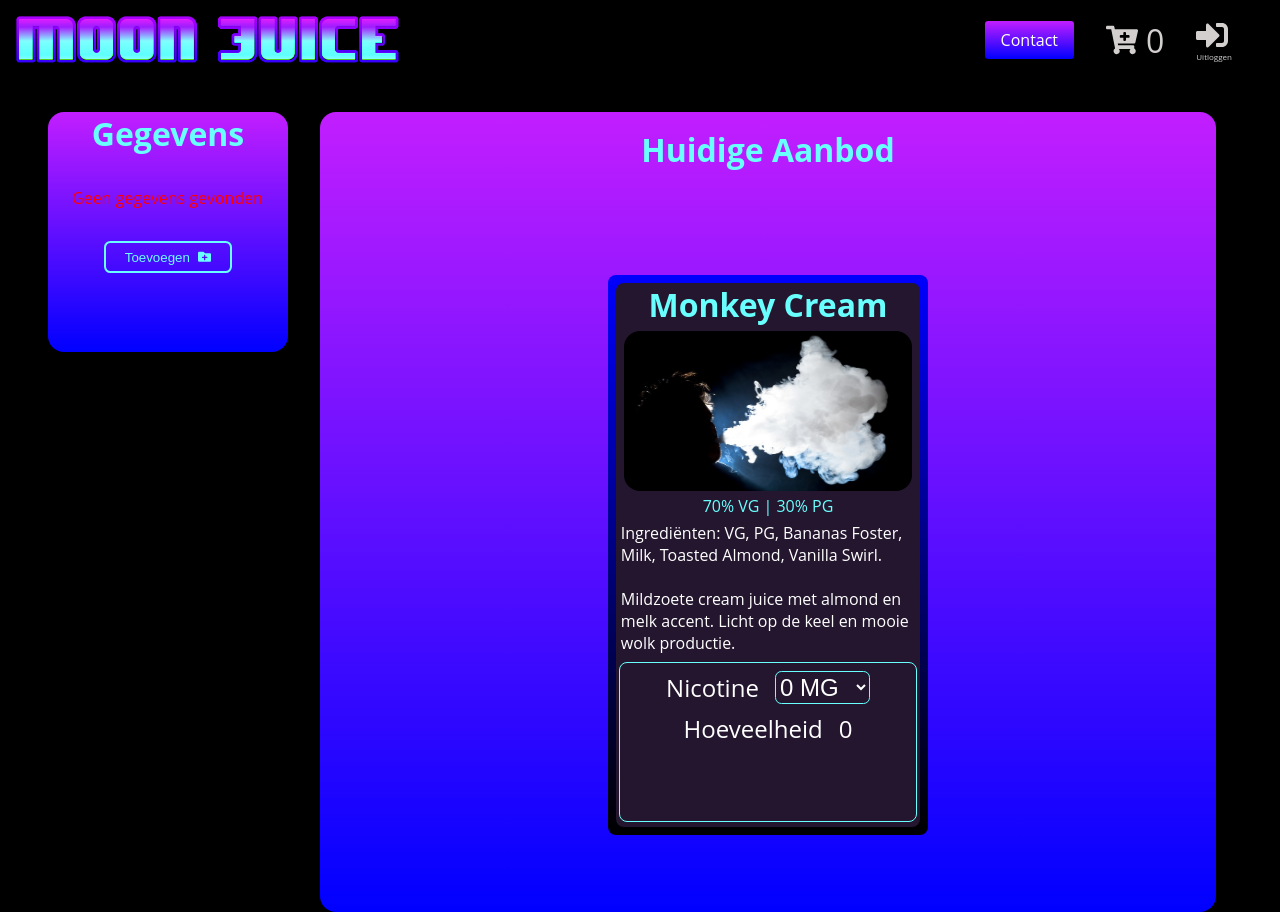
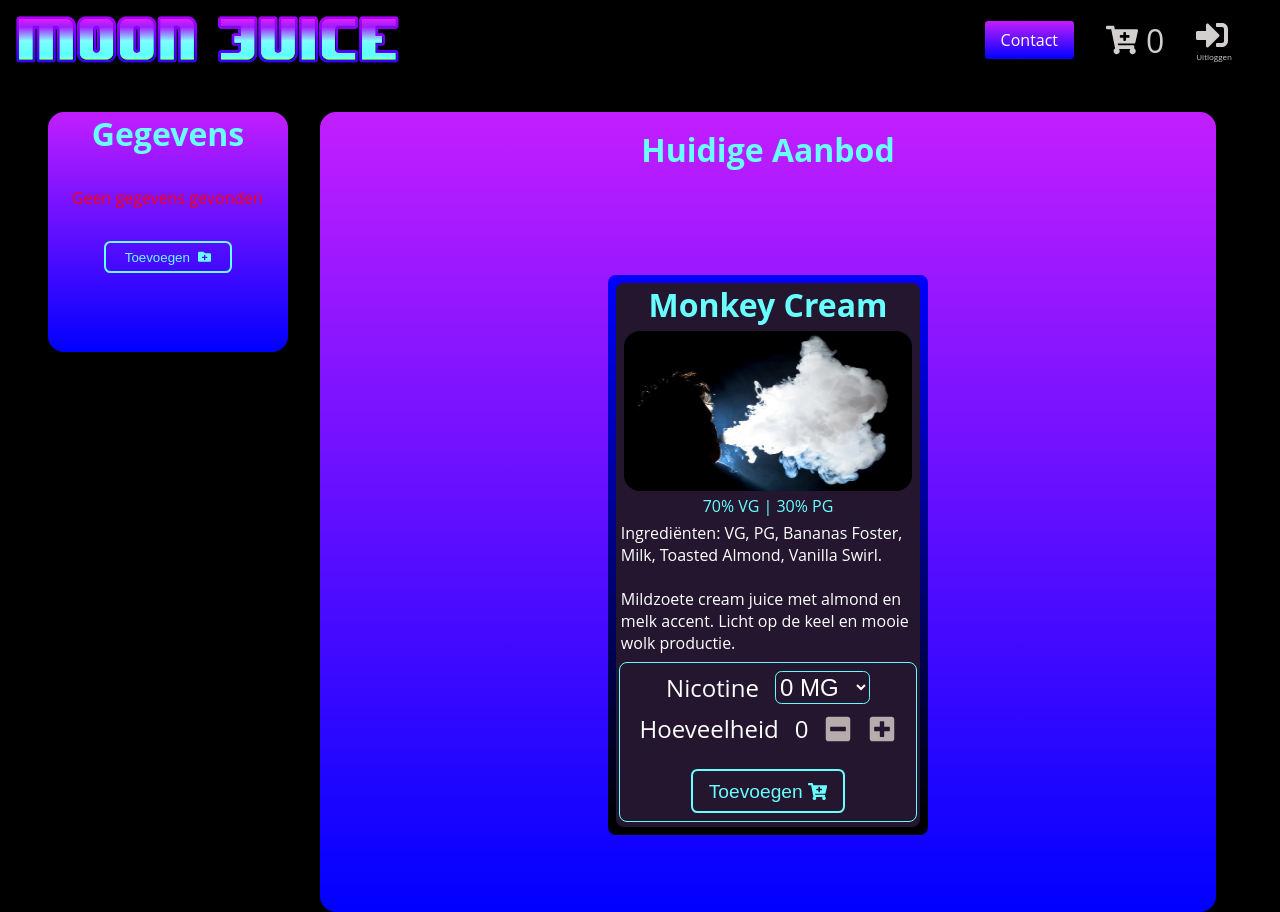
Before and after one commit to 0xRomRom/Juice-Store, a React (Create React App) app in the folder juice-store/: page /dashboard in a window 1280 px wide. Built offline with nearby package versions, Linux system fonts and the light colour scheme; no server answers.

Commit message:
Shopping cart open logic working

```diff
--- a/juice-store/src/components/dashboard/Dashboard.js
+++ b/juice-store/src/components/dashboard/Dashboard.js
@@ -1,11 +1,15 @@
 import cl from "./Dashboard.module.css";
 import { useNavigate } from "react-router-dom";
-import { useEffect } from "react";
+import { useEffect, useState } from "react";
 import Nav from "./dashboardComponents/Nav";
 import UserInfo from "./dashboardComponents/UserInfo";
 import CurrentStock from "./dashboardComponents/CurrentStock";
+import ShoppingCart from "./dashboardComponents/ShoppingCart";
 
 const Dashboard = (props) => {
+  const [orderCount, setOrderCount] = useState(0);
+  const [cartOpen, setCartOpen] = useState(false);
+
   const navigate = useNavigate();
   useEffect(() => {
     if (props.user === "") {
@@ -15,9 +19,10 @@ const Dashboard = (props) => {
 
   return (
     <div className={cl.dashboard}>
-      <Nav setUser={props.setUser} />
+      <Nav setUser={props.setUser} count={orderCount} cartOpen={setCartOpen} />
       <UserInfo user={props.user} />
-      <CurrentStock />
+      <CurrentStock counter={setOrderCount} />
+      {cartOpen ? <ShoppingCart closeCart={setCartOpen} /> : null}
     </div>
   );
 };
--- a/juice-store/src/components/dashboard/dashboardComponents/CurrentStock.js
+++ b/juice-store/src/components/dashboard/dashboardComponents/CurrentStock.js
@@ -1,9 +1,22 @@
 import cl from "./CurrentStock.module.css";
 import logo1 from "../../img/modalimg.png";
-import React, { useState } from "react";
+import React, { useState, useRef } from "react";
+import { FaPlusSquare, FaMinusSquare, FaCartPlus } from "react-icons/fa";
 
-const CurrentStock = () => {
+const CurrentStock = (props) => {
   const [counter1, setCounter1] = useState(0);
+  const nicotineRef1 = useRef(0);
+
+  const incrementCount1 = () => {
+    setCounter1((prevCount) => prevCount + 1);
+  };
+  const decrementCount1 = () => {
+    if (counter1 === 0) return;
+    setCounter1((prevCount) => prevCount - 1);
+  };
+  const submitOrder1 = () => {
+    props.counter((prevCount) => prevCount + counter1);
+  };
 
   return (
     <div className={cl.modal}>
@@ -25,7 +38,7 @@ const CurrentStock = () => {
                 <span htmlFor="nicotine" className={cl.label}>
                   Nicotine
                 </span>
-                <select id="nicotine" className={cl.select}>
+                <select id="nicotine" className={cl.select} ref={nicotineRef1}>
                   <option value="0">0 MG</option>
                   <option value="3">3 MG</option>
                   <option value="6">6 MG</option>
@@ -38,6 +51,13 @@ const CurrentStock = () => {
               <div className={cl.hoeveelheidBox}>
                 <span className={cl.label}>Hoeveelheid</span>
                 <span className={cl.count}>{counter1}</span>
+                <FaMinusSquare className={cl.icon} onClick={decrementCount1} />
+                <FaPlusSquare className={cl.icon} onClick={incrementCount1} />
+              </div>
+              <div className={cl.submitBox}>
+                <button className={cl.submitButton} onClick={submitOrder1}>
+                  Toevoegen <FaCartPlus className={cl.fa} />
+                </button>
               </div>
             </div>
           </div>
--- a/juice-store/src/components/dashboard/dashboardComponents/CurrentStock.module.css
+++ b/juice-store/src/components/dashboard/dashboardComponents/CurrentStock.module.css
@@ -115,6 +115,7 @@
   outline: 0;
   border-radius: 0.4rem;
   font-size: 1.5rem;
+  cursor: pointer;
 }
 
 .select option {
@@ -144,3 +145,46 @@
   align-items: center;
   font-family: "Open Sans";
 }
+
+.icon {
+  color: rgb(183, 171, 171);
+  font-size: 1.75rem;
+  margin-top: 0.2rem;
+  cursor: pointer;
+  transition: all 0.2s ease-in-out;
+}
+
+.icon:hover {
+  color: white;
+}
+
+.submitBox {
+  position: relative;
+  width: 100%;
+  display: flex;
+  justify-content: center;
+  align-items: center;
+  top: 1.5rem;
+}
+
+.submitButton {
+  background-color: transparent;
+  border: 2px solid rgb(105, 255, 254);
+  color: rgb(105, 255, 254);
+  padding: 0.5rem 1rem;
+  border-radius: 0.4rem;
+  font-size: 1.2rem;
+  transition: all 0.2s ease-in-out;
+  cursor: pointer;
+}
+
+.submitButton:hover {
+  background-color: rgb(105, 255, 254);
+  color: black;
+}
+
+.fa {
+  position: relative;
+  font-size: 1.2rem;
+  top: 0.2rem;
+}
--- a/juice-store/src/components/dashboard/dashboardComponents/Nav.js
+++ b/juice-store/src/components/dashboard/dashboardComponents/Nav.js
@@ -1,14 +1,14 @@
 import cl from "./Nav.module.css";
 import logo from "../../img/moonjuice.png";
 import { FaSignInAlt, FaCartPlus } from "react-icons/fa";
-import React, { useState } from "react";
 
 const Nav = (props) => {
-  const [orderCount, setOrderCount] = useState(0);
-
   const logoutHandler = () => {
     props.setUser("");
-    setOrderCount((prevCount) => (prevCount = 0));
+  };
+
+  const openCart = () => {
+    props.cartOpen(true);
   };
 
   return (
@@ -17,9 +17,9 @@ const Nav = (props) => {
         <img src={logo} alt="Moon Juice Logo" className={cl.moonjuice} />
       </li>
       <li className={cl.contact}>Contact</li>
-      <li className={cl.cart}>
+      <li className={cl.cart} onClick={openCart}>
         <FaCartPlus />
-        {orderCount}
+        {props.count}
       </li>
       <li className={cl.logout} onClick={logoutHandler}>
         <FaSignInAlt />
--- /dev/null
+++ b/juice-store/src/components/dashboard/dashboardComponents/ShoppingCart.js
@@ -0,0 +1,22 @@
+import cl from "./ShoppingCart.module.css";
+import { FaTimesCircle } from "react-icons/fa";
+
+const ShoppingCart = (props) => {
+  const closeCart = () => {
+    props.closeCart(false);
+  };
+
+  return (
+    <>
+      <div className={cl.cart}>
+        <div className={cl.closePosition}>
+          <FaTimesCircle className={cl.close} onClick={closeCart} />
+        </div>
+        <h1 className={cl.hero}>Winkelwagen</h1>
+      </div>
+      <div className={cl.backdrop} onClick={closeCart}></div>
+    </>
+  );
+};
+
+export default ShoppingCart;
--- /dev/null
+++ b/juice-store/src/components/dashboard/dashboardComponents/ShoppingCart.module.css
@@ -0,0 +1,43 @@
+.backdrop {
+  position: absolute;
+  top: 0;
+  width: 100vw;
+  height: 100vh;
+  background-color: rgba(0, 0, 0, 0.434);
+}
+
+.cart {
+  width: 40rem;
+  height: 40rem;
+  background-color: black;
+  top: 10rem;
+  left: 33%;
+  position: fixed;
+  border-radius: 1.5rem;
+  z-index: 10;
+}
+
+.hero {
+  color: white;
+  font-family: "Open Sans";
+  display: block;
+  text-align: center;
+}
+
+.closePosition {
+  width: 100%;
+  height: 3rem;
+  position: relative;
+  display: flex;
+  justify-content: flex-end;
+  align-items: center;
+  padding-right: 1rem;
+  color: rgb(210, 199, 199);
+  font-size: 1.5rem;
+  transition: all 0.2s ease-in-out;
+  cursor: pointer;
+}
+
+.closePosition:hover {
+  color: white;
+}
```
